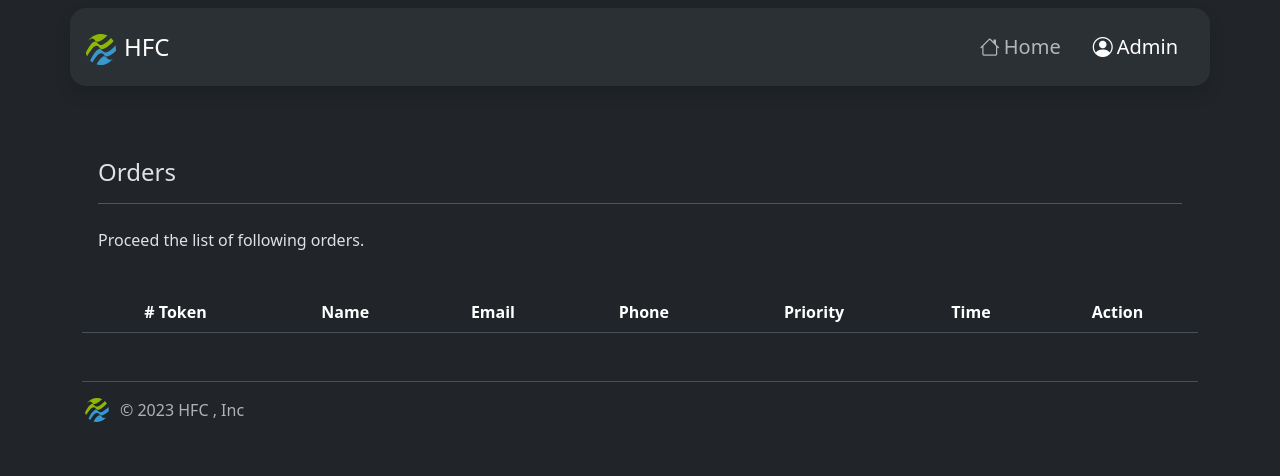
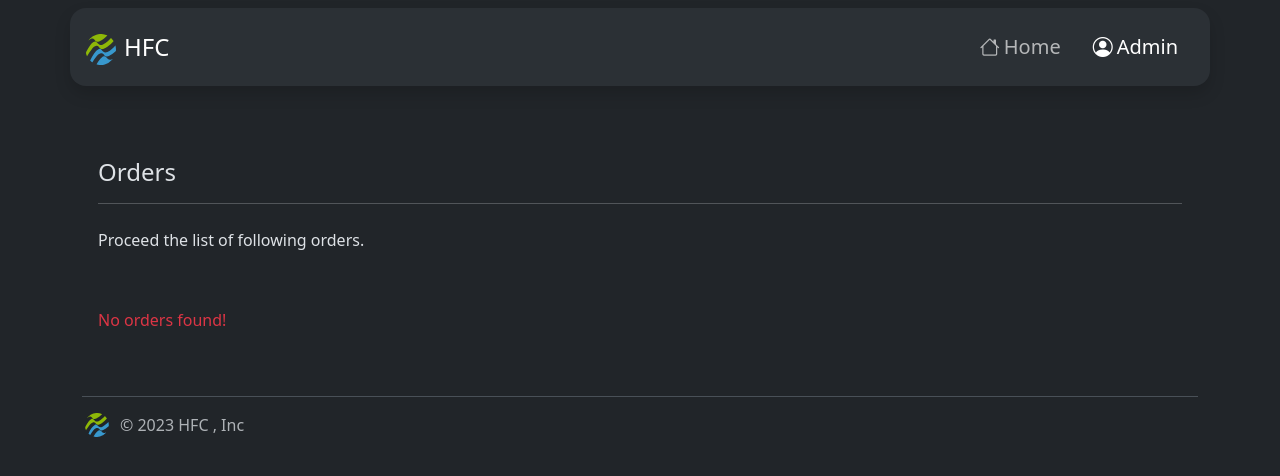
Before and after one commit to dhanushA6/HotelTakeAway, a Flask app: page /admin/orders in a window 1280 px wide. Shown: the top 476 px of the page. Run offline with Flask 3, Linux system fonts and the light colour scheme; lists and menus that the app fills with data are empty.

Commit message:
UI updated

```diff
--- a/templates/orders.html
+++ b/templates/orders.html
@@ -5,6 +5,9 @@
         <hr class="mb-4">
         <p class="mb-4 fw-light">Proceed the list of following orders.</p>
     </div>
+    {% if data|length == 0 %}
+    <p class="text-danger p-3">No orders found!</p>
+    {% else %}
     <table class="table table-hover">
         <thead>
             <tr class="text-center">
@@ -39,6 +42,7 @@
             {% endfor %}
         </tbody>
     </table>
+    {% endif %}
     <footer class="d-flex flex-wrap justify-content-between align-items-center py-3 mt-5 border-top">
         <div class="col-md-4 d-flex align-items-center">
             <a href="/" class="mb-3 me-2 mb-md-0 text-body-secondary text-decoration-none lh-1">
```
